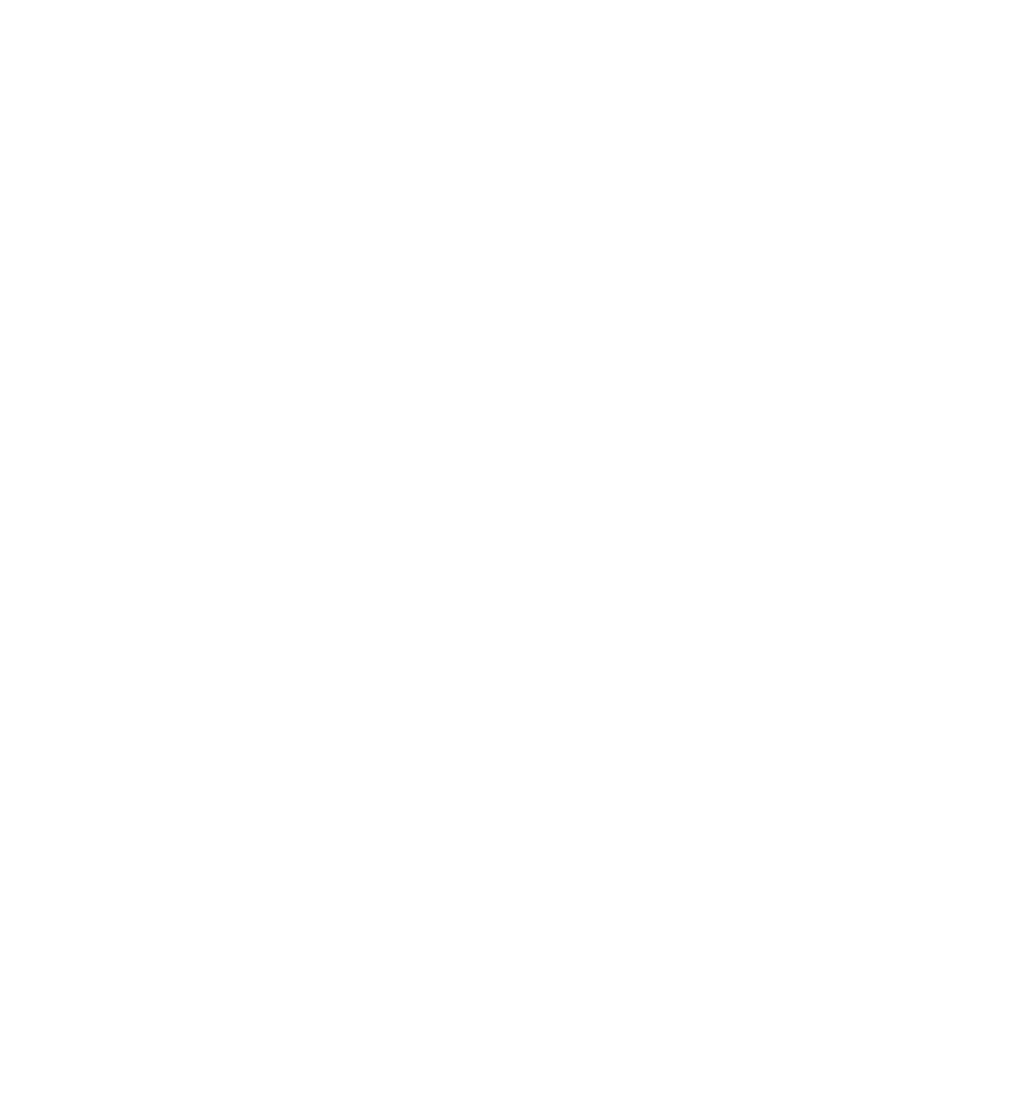
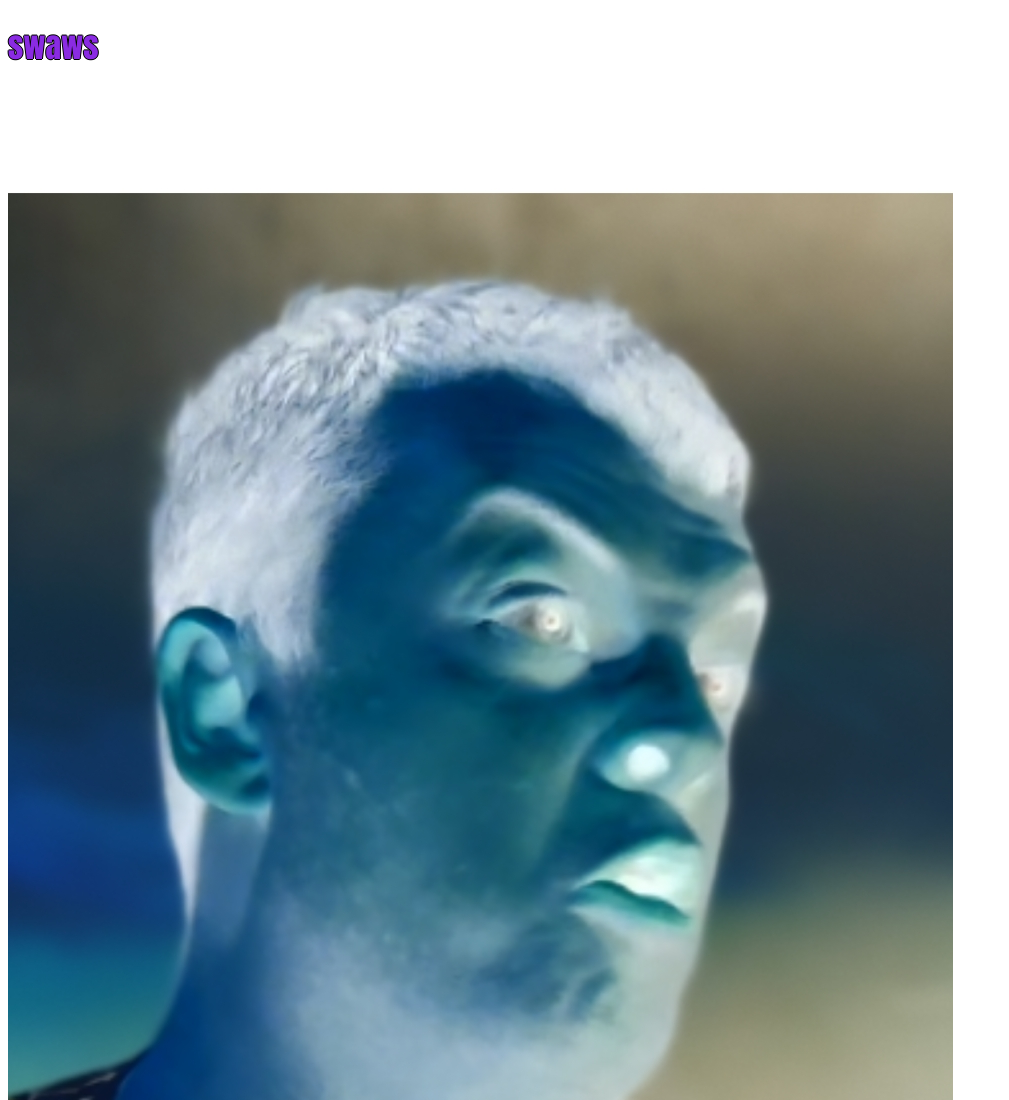
Before and after one commit to BlocknBass/Kech-Support, a plain HTML site: page index.html in a window 1280 px wide. Shown: the top 1100 px of the page, without its empty margins (0-1009 px from the left). Before the commit the page ends 800 px from the top, so only its background shows below. Drawn offline with Linux system fonts and the light colour scheme.

Commit message:
delletje cursor

```diff
--- /dev/null
+++ b/css/style.css
@@ -0,0 +1,12 @@
+* {
+    font-family: Impact;
+    cursor: url("../img/delletje.png") 2 2, auto;
+
+    font-weight: bold;
+    color: blueviolet;
+    text-shadow: -1px 0 black, 0 1px black, 1px 0 black, 0 -1px black;
+}
+
+img {
+    filter: invert(1);
+}
--- a/index.html
+++ b/index.html
@@ -2,9 +2,12 @@
 <head>
     <meta title="KECH SUPPORT">
     <meta author="Smerige Jochies Enterprises">
-    <link rel="stylesheet/css" href="css/styles.css">
+    <link rel="stylesheet" href="css/style.css">
 </head>
 <body>
-
+    <h1>
+        swaws
+    </h1>
+    <img src="img/588b57fc-5afb-4cfd-ac47-812244b5f1ff.jpg">
 </body>
 </html>
```
Also changed, not shown: img/588b57fc-5afb-4cfd-ac47-812244b5f1ff.jpg (added), img/8ed03fac-6956-498a-a59b-229833f1ffe4.jpg (added), img/delletje.png (added).
